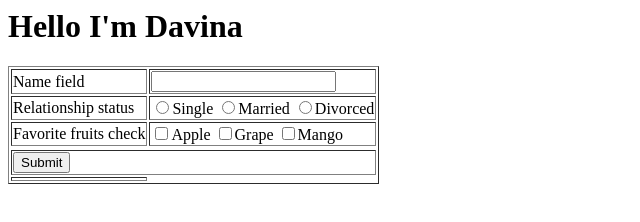
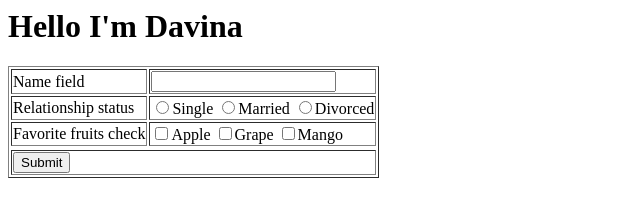
Before and after one commit to Phaandaa/phaandaa.github.io, a plain HTML site: page index.html in a window 1280 px wide. Shown: the whole page, without its empty margins (0-640 px from the left). Drawn offline with Linux system fonts and the light colour scheme.

Commit message:
Update index.html

```diff
--- a/index.html
+++ b/index.html
@@ -22,8 +22,5 @@
     <tr>
     <tr>
       <td colspan="2"><input type="submit"/></td>
-    </tr>
-      <td></td>
-    </tr>
   </table>
 </form>
```
